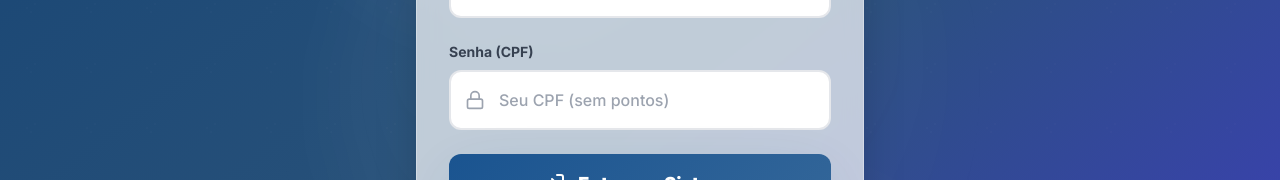
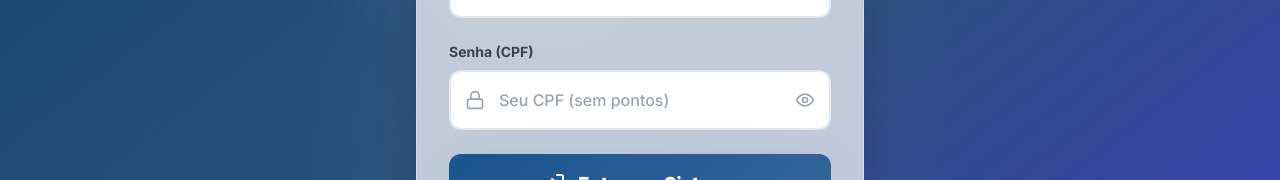
Before and after one commit to VitorMachadoSilva/GetLab-MasterEdition, a Next.js app: page /login in a window 1280 px wide. Shown: the part 387-567 px from the top of the page. Built offline with nearby package versions, Linux system fonts and the light colour scheme; no server answers.

Commit message:
minor adjustments

```diff
--- a/src/app/login/page.tsx
+++ b/src/app/login/page.tsx
@@ -2,12 +2,13 @@
 
 import { useEffect, useState } from 'react';
 import { signIn } from 'next-auth/react';
-import { LogIn, Mail, Lock, AlertCircle } from 'lucide-react';
+import { LogIn, Mail, Lock, AlertCircle, Eye, EyeOff } from 'lucide-react';
 import toast from 'react-hot-toast';
 
 export default function LoginPage() {
   const [ready, setReady] = useState(false);
   const [loading, setLoading] = useState(false);
+  const [showPassword, setShowPassword] = useState(false);
   const [formData, setFormData] = useState({ email: '', password: '' });
 
   useEffect(() => {
@@ -109,13 +110,22 @@ export default function LoginPage() {
                     <Lock className="text-gray-400 group-hover:text-primary-500 transition-colors" size={20} />
                   </div>
                   <input
-                    type="password"
+                    type={showPassword ? 'text' : 'password'}
                     value={formData.password}
                     onChange={(e) => setFormData({ ...formData, password: e.target.value })}
                     placeholder="Seu CPF (sem pontos)"
                     required
-                    className="input-modern w-full pl-12 pr-4 py-4 border-2 border-gray-200 rounded-xl font-medium focus:border-primary-500 transition-all"
+                    className="input-modern w-full pl-12 pr-12 py-4 border-2 border-gray-200 rounded-xl font-medium focus:border-primary-500 transition-all"
                   />
+                  <button
+                    type="button"
+                    onClick={() => setShowPassword((current) => !current)}
+                    className="absolute inset-y-0 right-0 flex items-center pr-4 text-gray-400 transition-colors hover:text-primary-600"
+                    aria-label={showPassword ? 'Ocultar senha' : 'Mostrar senha'}
+                    title={showPassword ? 'Ocultar senha' : 'Mostrar senha'}
+                  >
+                    {showPassword ? <EyeOff size={20} /> : <Eye size={20} />}
+                  </button>
                 </div>
               </div>
 
--- a/src/app/professor/nova-reserva/page.tsx
+++ b/src/app/professor/nova-reserva/page.tsx
@@ -50,18 +50,36 @@ const rangesOverlap = (
 ) => timeToMinutes(firstStart) < timeToMinutes(secondEnd) &&
   timeToMinutes(firstEnd) > timeToMinutes(secondStart);
 
-const getLocalDateInputValue = (offsetDays = 0) => {
-  const date = new Date();
-  date.setDate(date.getDate() + offsetDays);
+const formatLocalDateInputValue = (date: Date) => {
   const year = date.getFullYear();
   const month = String(date.getMonth() + 1).padStart(2, '0');
   const day = String(date.getDate()).padStart(2, '0');
   return `${year}-${month}-${day}`;
 };
 
+const getLocalDateInputValue = (offsetDays = 0) => {
+  const date = new Date();
+  date.setDate(date.getDate() + offsetDays);
+  return formatLocalDateInputValue(date);
+};
+
 const parseLocalDateInput = (date: string) => {
   const [year, month, day] = date.split('-').map(Number);
   return new Date(year, month - 1, day);
+};
+
+const isBeforeLocalDate = (date: string, minDate: string) =>
+  parseLocalDateInput(date).getTime() < parseLocalDateInput(minDate).getTime();
+
+const getWeekStartDateInputValue = (selectedDate: string, minDate: string) => {
+  const date = parseLocalDateInput(selectedDate);
+  const dayOfWeek = date.getDay();
+  const daysFromMonday = dayOfWeek === 0 ? 6 : dayOfWeek - 1;
+
+  date.setDate(date.getDate() - daysFromMonday);
+
+  const weekStart = formatLocalDateInputValue(date);
+  return isBeforeLocalDate(weekStart, minDate) ? minDate : weekStart;
 };
 
 const getDateOptions = (startDate: string, days = 7) => {
@@ -71,11 +89,7 @@ const getDateOptions = (startDate: string, days = 7) => {
     const date = new Date(firstDate);
     date.setDate(firstDate.getDate() + index);
 
-    const value = [
-      date.getFullYear(),
-      String(date.getMonth() + 1).padStart(2, '0'),
-      String(date.getDate()).padStart(2, '0'),
-    ].join('-');
+    const value = formatLocalDateInputValue(date);
 
     return {
       value,
@@ -298,7 +312,10 @@ export default function NovaReservaPage() {
     ),
   }));
   const sortedBookings = [...bookings].sort((a, b) => a.startTime.localeCompare(b.startTime));
-  const quickDateOptions = getDateOptions(minDate, 7);
+  const quickDateOptions = getDateOptions(
+    getWeekStartDateInputValue(formData.date || minDate, minDate),
+    7
+  );
   const busySlotsCount = availabilitySlots.filter((slot) => slot.busyBookings.length > 0).length;
   const freeSlotsCount = availabilitySlots.length - busySlotsCount;
   const occupancyPercentage = Math.round((busySlotsCount / availabilitySlots.length) * 100);
```
